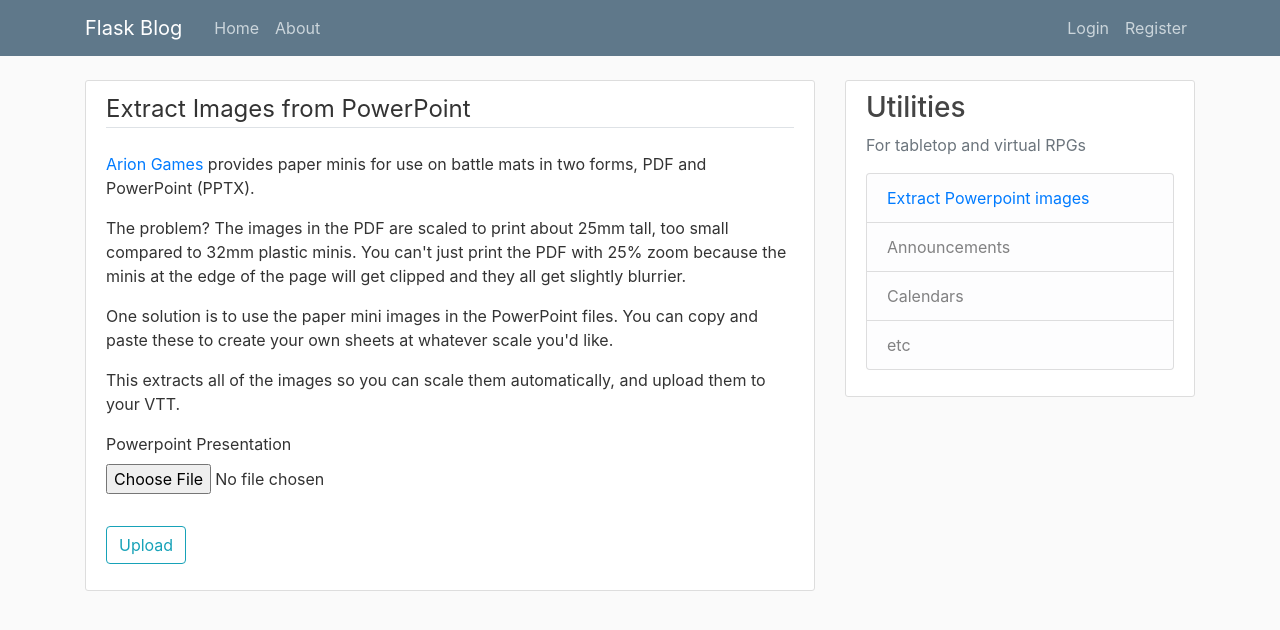
After one commit to mikec964/pptx-images, a Flask app: page /pptix in a window 1280 px wide. The commit adds this page. Shown: the top 630 px of the page. Run offline with Flask 2, Linux system fonts and the light colour scheme; parts of the project's set-up code (start-up, migrations or seed data) failed here and were passed over; some libraries are stand-ins or nearby versions.

Commit message:
feat: form to upload ppt

```diff
--- /dev/null
+++ b/rpgtools/main/forms.py
@@ -0,0 +1,10 @@
+from flask_wtf import FlaskForm
+from flask_wtf.file import FileField, FileAllowed
+from wtforms import StringField, SubmitField, TextAreaField
+from wtforms.validators import DataRequired
+
+
+class UploadPPTXForm(FlaskForm):
+    pptx = FileField('Powerpoint Presentation',
+                            validators=[DataRequired(), FileAllowed(['ppt', 'pptx'])])
+    submit = SubmitField('Upload')
--- a/rpgtools/main/routes.py
+++ b/rpgtools/main/routes.py
@@ -1,5 +1,6 @@
-from flask import render_template, request, Blueprint
+from flask import render_template, url_for, flash, redirect, request, Blueprint
 from rpgtools.models import Post
+from rpgtools.main.forms import UploadPPTXForm
 
 main = Blueprint('main', __name__)
 
@@ -16,3 +17,13 @@ def home():
 @main.route("/about")
 def about():
     return render_template('about.html', title='About')
+
+
+@main.route("/pptix", methods=['GET', 'POST'])
+def pptix():
+    form = UploadPPTXForm()
+    if form.validate_on_submit():
+        flash('Your file has been accepted.', 'success')
+        return redirect(url_for('main.home'))
+    return render_template('pptix.html', title='Powerpoint Image Extractor',
+                            form=form)
--- a/rpgtools/templates/about.html
+++ b/rpgtools/templates/about.html
@@ -1,4 +1,8 @@
 {% extends "layout.html" %}
 {% block content %}
     <h1>About This Site</h1>
+    <p>This site is a place to share utilities I've written. They
+    originally had a command-line interface and required installing Python,
+    so using them wasn't possible for most people.</p>
+    <p>This site uses the Flask framework and runs on Amazon's Elasticbean.</p>
 {% endblock content %}
--- a/rpgtools/templates/account.html
+++ b/rpgtools/templates/account.html
@@ -39,7 +39,7 @@
                       {{ form.email(class="form-control form-control-lg") }}
                   {% endif %}
               </div>
-              <div class="form-group">
+              <div class="form-group"><!-- PICTURE -->
                   {{ form.picture.label() }}
                   {{ form.picture(class="form-control-file") }}
                   {% if form.picture.errors %}
--- a/rpgtools/templates/layout.html
+++ b/rpgtools/templates/layout.html
@@ -60,10 +60,10 @@
         </div>
         <div class="col-md-4">
           <div class="content-section">
-            <h3>Our Sidebar</h3>
-            <p class='text-muted'>You can put any information here you'd like.
+            <h3>Utilities</h3>
+            <p class='text-muted'>For tabletop and virtual RPGs
               <ul class="list-group">
-                <li class="list-group-item list-group-item-light">Latest Posts</li>
+                <li class="list-group-item list-group-item-light"><a href="{{ url_for('main.pptix') }}">Extract Powerpoint images</a></li>
                 <li class="list-group-item list-group-item-light">Announcements</li>
                 <li class="list-group-item list-group-item-light">Calendars</li>
                 <li class="list-group-item list-group-item-light">etc</li>
--- /dev/null
+++ b/rpgtools/templates/pptix.html
@@ -0,0 +1,38 @@
+{% extends "layout.html" %}
+{% block content %}
+    <div class="content-section">
+        <form method="POST" action="" enctype="multipart/form-data"> <!-- enctype for file field -->
+            {{ form.hidden_tag() }}
+            <fieldset class="form-group">
+                <legend class="border-bottom mb-4">Extract Images from PowerPoint</legend>
+                <p><a href="https://www.drivethrurpg.com/browse/pub/667/Arion-Games/subcategory/1684/Arion-Games">Arion Games</a> provides paper minis for use on battle mats in
+                    two forms, PDF and PowerPoint (PPTX).</p>
+                <p>The problem? The images in the PDF
+                    are scaled to print about 25mm tall, too small compared to
+                    32mm plastic minis. You can't just print the PDF with 25%
+                    zoom because the minis
+                    at the edge of the page will get clipped and they all get
+                    slightly blurrier.</p>
+                <p>One solution is to use the paper mini images in the PowerPoint
+                    files. You can copy and paste these to create your own sheets
+                at whatever scale you'd like.</p>
+                <p>This extracts all of the images so you can scale them automatically,
+                and upload them to your VTT.</p>
+
+                <div class="form-group">
+                    {{ form.pptx.label() }}
+                    {{ form.pptx(class="form-control-file") }}
+                    {% if form.pptx.errors %}
+                        <!-- not in div.invalid-feedback, so use span.text-danger -->
+                        {% for error in form.pptx.errors %}
+                            <span class="text-danger">{{ error }}</span></br>
+                        {% endfor %}
+                    {% endif %}
+                </div>
+            </fieldset>
+            <div class="form-group">
+                {{ form.submit(class="btn btn-outline-info") }}
+            </div>
+        </form>
+    </div>
+{% endblock content %}
```
